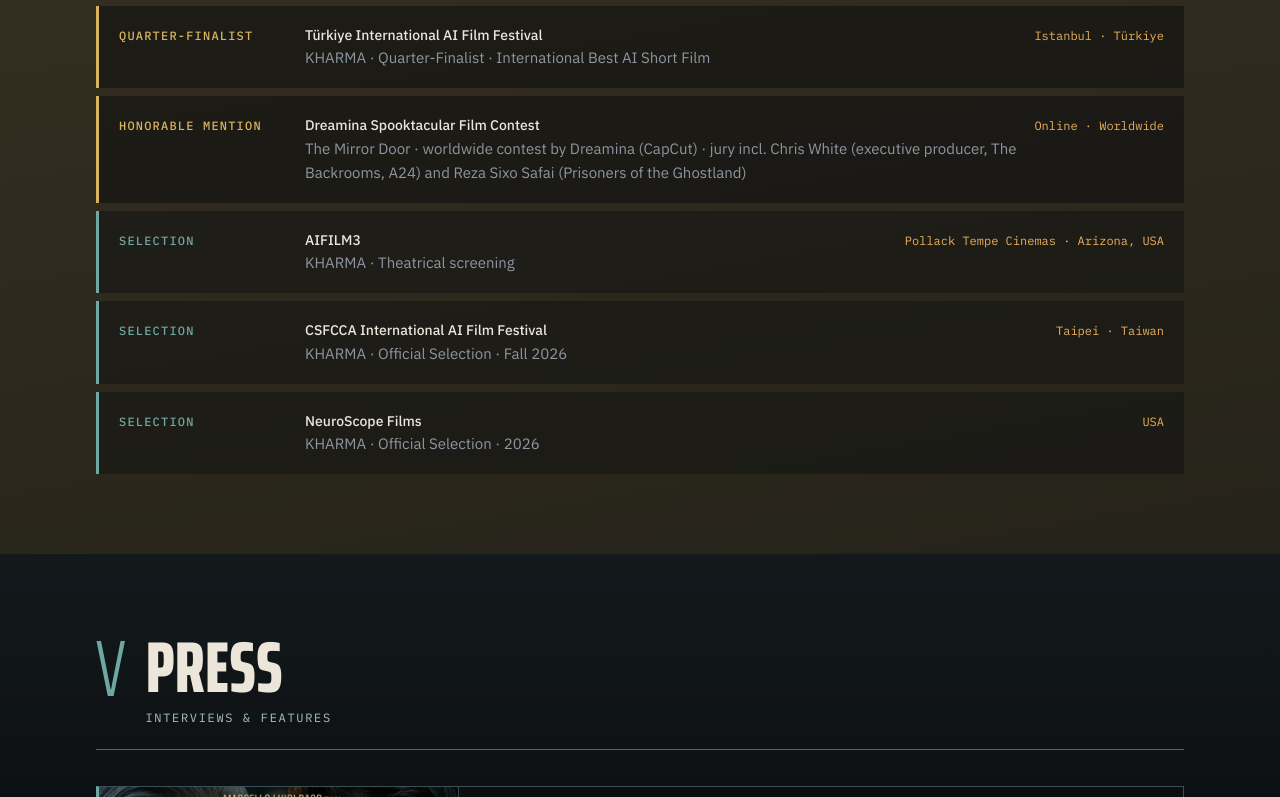
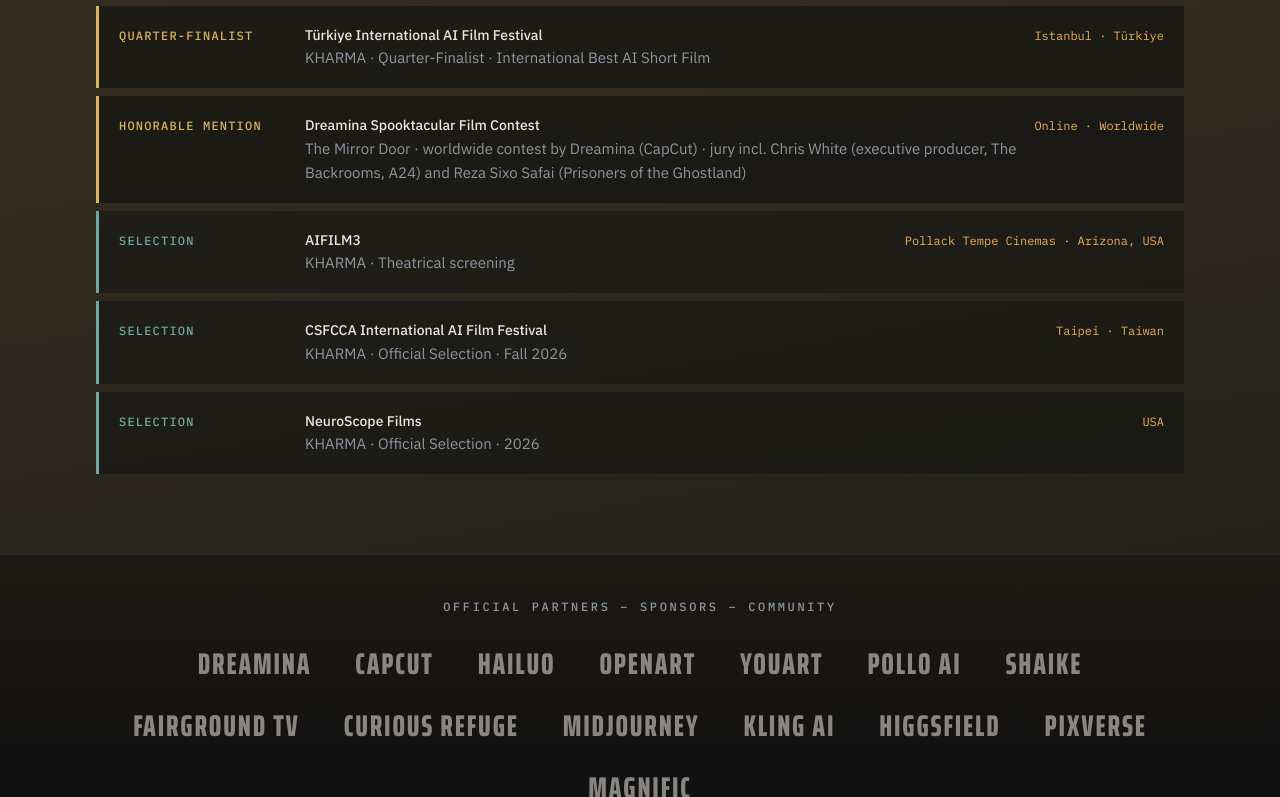
Before and after one commit to B3polar/marcelloraso, a plain HTML site: page index.html in a window 1280 px wide. Shown: the part 11203-12000 px from the top of the page. Drawn offline with Linux system fonts and the light colour scheme.

Commit message:
Preview: Official Partners – Sponsors – Community wall (EN/IT)
Co-Authored-By: Claude Opus 5.5 <noreply@anthropic.com>
Claude-Session: https://claude.ai/code/session_01B63JUKtCur1Eo53WcxYEMo

```diff
--- a/index.html
+++ b/index.html
@@ -55,6 +55,13 @@
 @media (max-width:560px){.laurels .lau:last-child:nth-child(odd){grid-column:1/-1;width:50%;justify-self:center}}
 .screened strong{color:var(--fg);font-weight:600}
 .imdb{display:inline-block;background:#F5C518;color:#000;font:900 15px/1 Arial,Helvetica,sans-serif;letter-spacing:-.03em;padding:4px 6px 3px;border-radius:4px;vertical-align:middle}.imdb-f .imdb{font-size:12px;padding:3px 5px 2px}.imdb-f{text-decoration:none}.sr{position:absolute;width:1px;height:1px;overflow:hidden;clip:rect(0 0 0 0);white-space:nowrap}
+
+.pw{border-top:1px solid var(--line);border-bottom:1px solid var(--line);padding:46px 0 52px}
+.pw h3{font-family:var(--mono);font-size:12px;letter-spacing:.22em;text-transform:uppercase;color:var(--muted);font-weight:500;text-align:center;margin:0 0 28px}
+.pw ul{list-style:none;margin:0;padding:0;display:flex;flex-wrap:wrap;justify-content:center;gap:14px 44px}
+.pw li{font-family:var(--display);font-weight:700;font-size:clamp(22px,2.6vw,30px);letter-spacing:.06em;text-transform:uppercase;color:color-mix(in srgb,var(--fg) 55%,transparent);transition:color .25s}
+.pw li:hover{color:var(--accent)}
+@media (max-width:640px){.pw ul{gap:10px 26px}.pw li{font-size:20px}}
 </style>
 <style>
 /* Layout: camera viewfinder hero → stats + laurels → numbered reels (I–V) like a press kit. Single dark look by choice. */
@@ -644,6 +651,11 @@ img{max-width:100%}
   </ul>
 </div></section>
 
+<section id="partners" class="pw" aria-label="Official Partners – Sponsors – Community"><div class="inner">
+  <h3>Official Partners – Sponsors – Community</h3>
+  <ul><li>Dreamina</li><li>CapCut</li><li>Hailuo</li><li>OpenArt</li><li>YouArt</li><li>Pollo AI</li><li>Shaike</li><li>Fairground TV</li><li>Curious Refuge</li><li>Midjourney</li><li>Kling AI</li><li>Higgsfield</li><li>PixVerse</li><li>Magnific</li></ul>
+</div></section>
+
 <section id="press"><div class="inner">
   <div class="head"><div class="num">V</div><h2>Press</h2><div class="mono">Interviews &amp; features</div></div>
   <div class="press-list">
```
Also changed, not shown: it/index.html (+12 -0 lines).
